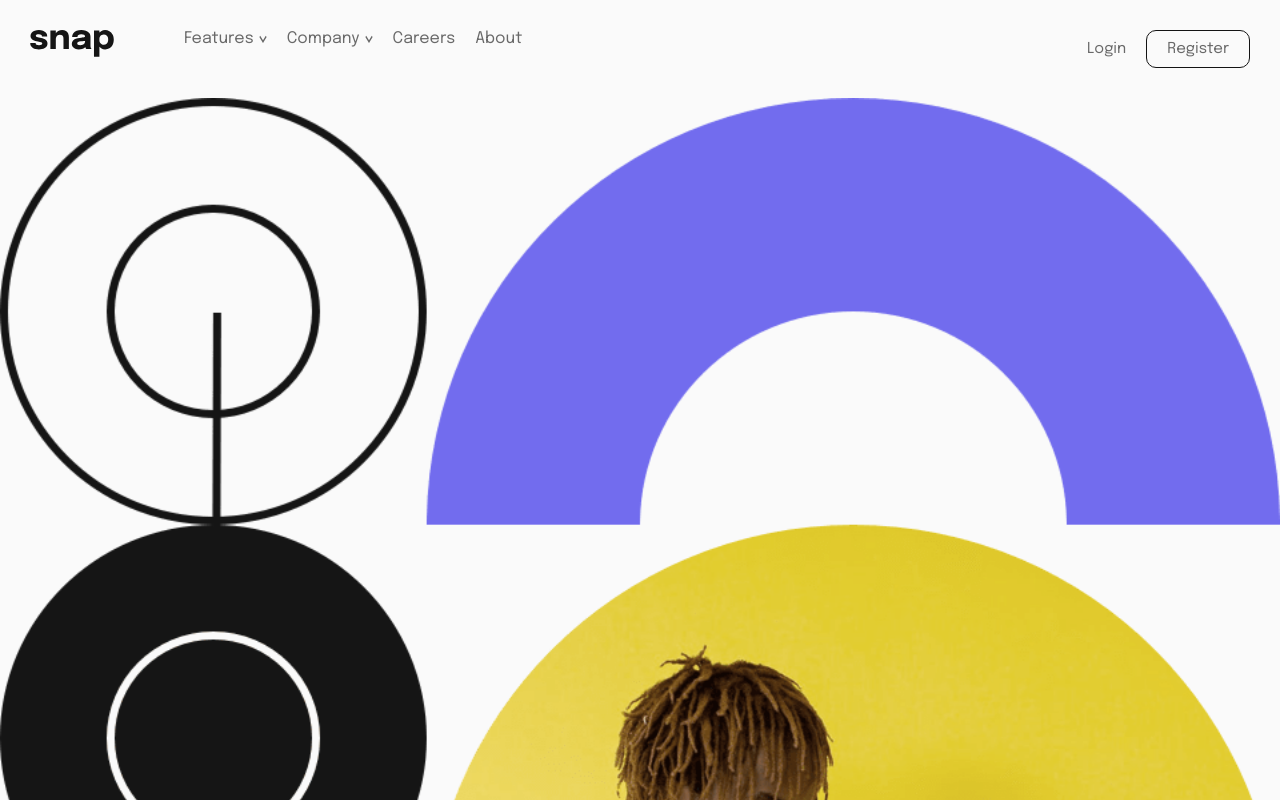
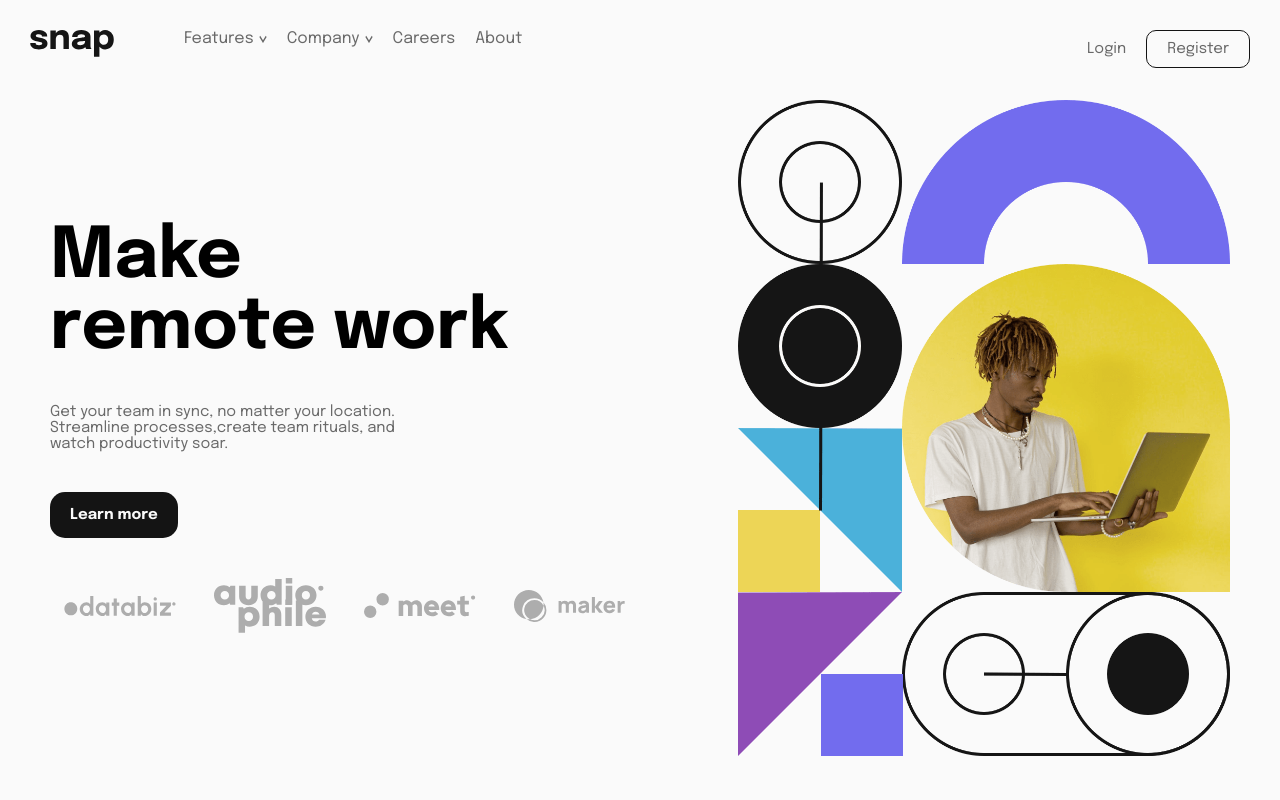
Before and after one commit to Erick559/intro-section-with-dropdown-menu, a plain HTML site: page index.html in a window 1280 px wide. Shown: the top 800 px of the page. Drawn offline with Linux system fonts and the light colour scheme.

Commit message:
feat: Style the content section.

```diff
--- a/style.css
+++ b/style.css
@@ -250,4 +250,38 @@ header .auth {
     .register-button {
         padding:10px 20px;
     }
+
+    main {
+        display: grid;
+        grid-template-columns: repeat(12,1fr);
+        padding:0 50px;
+    }
+
+    .hero-image-wrapper {
+        grid-column: 8/13;
+    }
+
+    .hero-content-wrapper {
+        grid-column: 1/7;
+        grid-row: 1/1;
+        display: flex;
+        flex-direction: column;
+        justify-content: center;
+        padding:0;
+    }
+
+    .content {
+        align-items: start;
+        gap:40px;
+    }
+
+    .content h1{
+        font-size: 70px;
+        width:11ch;
+    }
+
+    .content p {
+        text-align: left;
+        width:45ch;
+    }
 }
```
